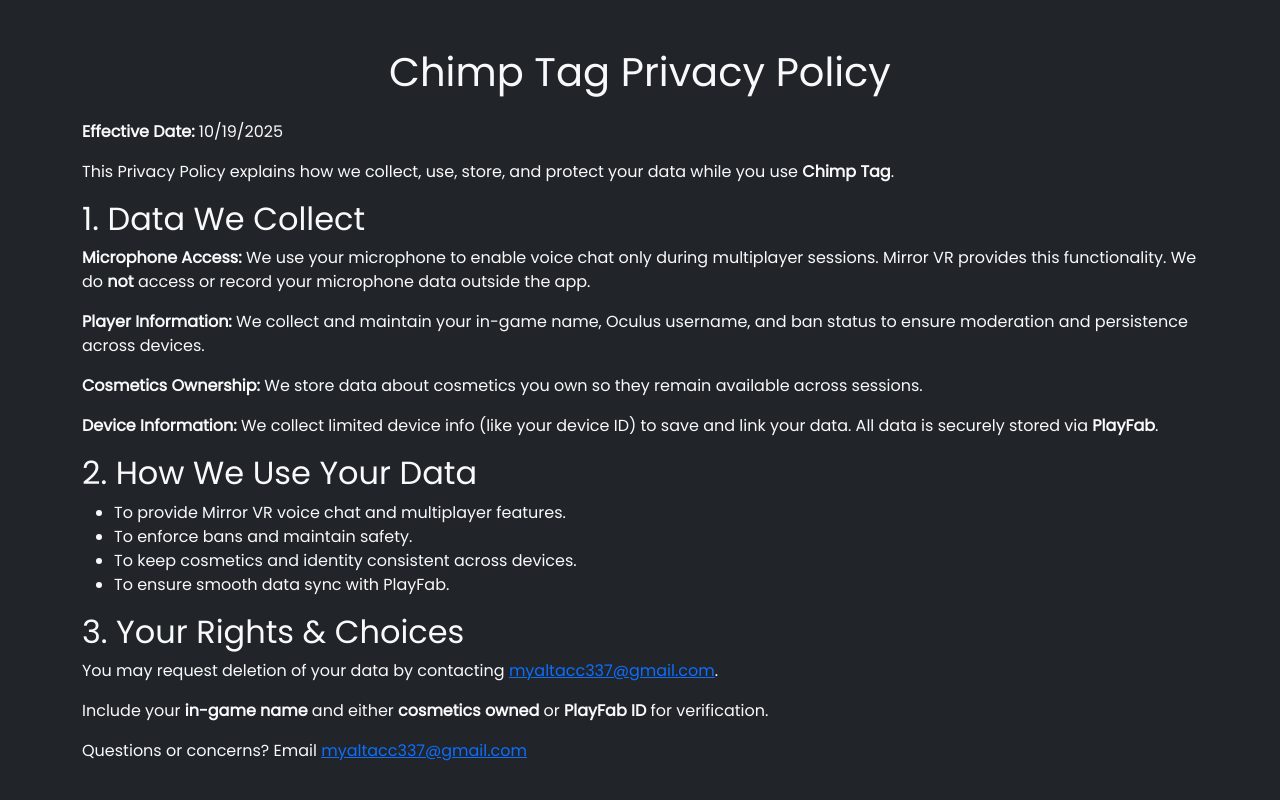
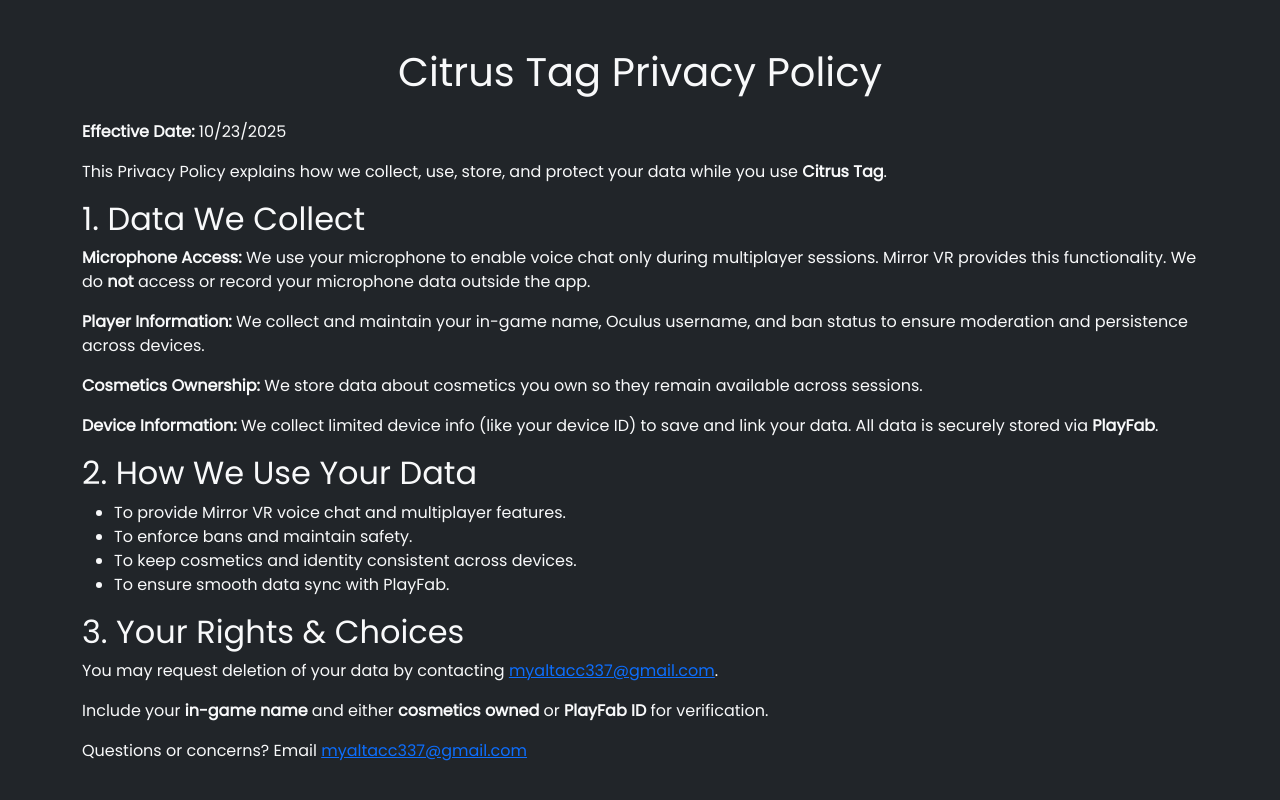
Before and after one commit to NovaGTVR/NOVAGTVR.github.io, a plain HTML site: page ppcitrustag.html in a window 1280 px wide. Drawn offline with nearby package versions, Linux system fonts and the light colour scheme.

Commit message:
Update ppcitrustag.html

```diff
--- a/ppcitrustag.html
+++ b/ppcitrustag.html
@@ -3,15 +3,15 @@
 <head>
   <meta charset="UTF-8">
   <meta name="viewport" content="width=device-width, initial-scale=1.0">
-  <title>Chimp Tag Privacy Policy</title>
+  <title>Citrus Tag Privacy Policy</title>
   <link href="https://cdn.jsdelivr.net/npm/bootstrap@5.3.3/dist/css/bootstrap.min.css" rel="stylesheet">
   <link href="https://fonts.googleapis.com/css2?family=Poppins&display=swap" rel="stylesheet">
 </head>
 <body class="bg-dark text-light" style="font-family:'Poppins',sans-serif;">
   <div class="container my-5">
-    <h1 class="text-center mb-4">Chimp Tag Privacy Policy</h1>
-    <p><b>Effective Date:</b> 10/19/2025</p>
-    <p>This Privacy Policy explains how we collect, use, store, and protect your data while you use <b>Chimp Tag</b>.</p>
+    <h1 class="text-center mb-4">Citrus Tag Privacy Policy</h1>
+    <p><b>Effective Date:</b> 10/23/2025</p>
+    <p>This Privacy Policy explains how we collect, use, store, and protect your data while you use <b>Citrus Tag</b>.</p>
 
     <h2>1. Data We Collect</h2>
     <p><b>Microphone Access:</b> We use your microphone to enable voice chat only during multiplayer sessions. Mirror VR provides this functionality. We do <b>not</b> access or record your microphone data outside the app.</p>
```
